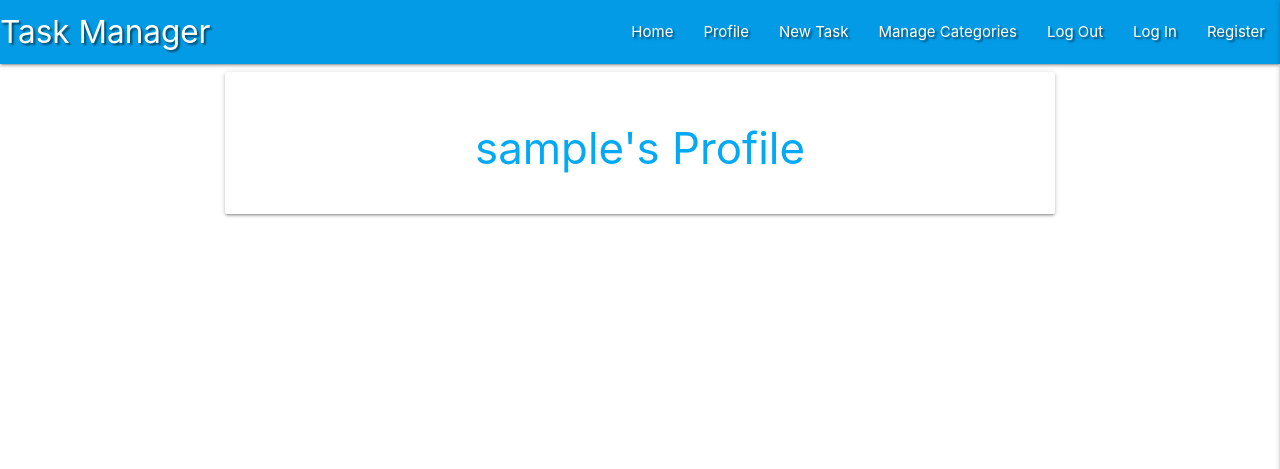
After one commit to Andrew-code2020/datacentricminiproject, a Flask app: a page that uses templates/base.html in a window 1280 px wide. The commit adds this page. Shown: the top 469 px of the page. Run offline with Flask 2, Linux system fonts and the light colour scheme; the visitor is signed in with stand-in values (Sample User, id 1); a database or web service that is not in the repository returns one stand-in record (values such as "Sample title"); some libraries are stand-ins or nearby versions.

Commit message:
Display User Profile Page

```diff
--- a/app.py
+++ b/app.py
@@ -45,7 +45,9 @@ def register():
         # put the new user into 'session' cookie
         session["user"] = request.form.get("username").lower()
         flash("Registration Successful!")
+        return redirect(url_for("profile", username=session["user"]))
     return render_template("register.html")
+
 
 @app.route("/login", methods=["GET", "POST"])
 def login():
@@ -59,7 +61,9 @@ def login():
             if check_password_hash(
                 existing_user["password"], request.form.get("password")):
                 session["user"] = request.form.get("username").lower()
-                flash("Welcome, {}".format(request.form.get("username")))
+                flash("Welcome, {}".format(
+                    request.form.get("username")))
+                return redirect(url_for("profile", username=session["user"]))
             else:
                 # invalid password match
                 flash("Incorrect Username and/or Password")
@@ -73,6 +77,13 @@ def login():
     return render_template("login.html")
 
 
+@app.route("/profile<username>", methods=["GET", "POST"])
+def profile(username):
+    # grab the session user's username from db
+    username = mongo.db.users.find_one(
+        {"username": session["user"]})["username"]
+    return render_template("profile.html", username=username)
+
 
 if __name__ == "__main__":
     app.run(host=os.environ.get("IP"),
--- a/templates/base.html
+++ b/templates/base.html
@@ -36,7 +36,7 @@
           ></a>
           <ul class="right hide-on-med-and-down">
             <li><a href="{{url_for('get_tasks')}}">Home</a></li>
-            <li><a href="">Profile</a></li>
+            <li><a href="{{url_for('profile', username=session['user'])}}">Profile</a></li>
             <li><a href="">New Task</a></li>
             <li><a href="">Manage Categories</a></li>
             <li><a href="">Log Out</a></li>
@@ -53,7 +53,7 @@
           </h4>
         </li>
         <li><a href="{{url_for('get_tasks')}}">Home</a></li>
-        <li><a href="">Profile</a></li>
+        <li><a href="{{url_for('profile', username=session['user'])}}">Profile</a></li>
         <li><a href="">New Task</a></li>
         <li><a href="">Manage Categories</a></li>
         <li><a href="">Log Out</a></li>
--- /dev/null
+++ b/templates/profile.html
@@ -0,0 +1,14 @@
+{% extends "base.html" %} {% block content %}
+
+<!----Username-->
+<div class="row">
+  <div class="col s12 m8 offset-m2">
+    <div class="card-panel">
+      <h3 class="center-align light-blue-text text-darken 4">
+        {{ username }}'s Profile
+      </h3>
+    </div>
+  </div>
+</div>
+
+{% endblock %}
```
